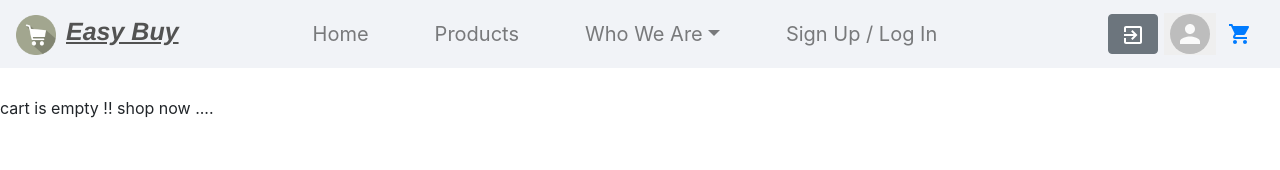
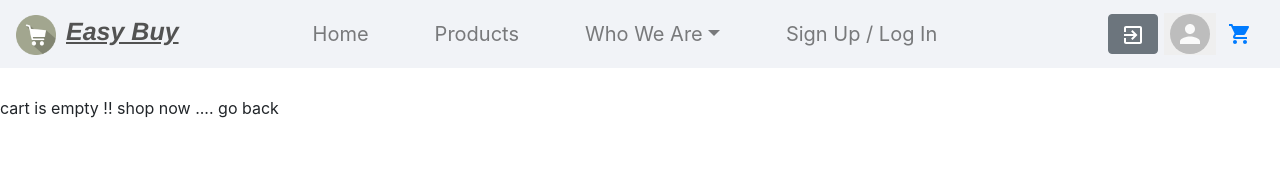
Before and after one commit to PralinJoardar/EasyBuy_e-commerce, a React (Create React App) app: page /cart in a window 1280 px wide. Shown: the top 170 px of the page. Built offline with nearby package versions, Linux system fonts and the light colour scheme.

Commit message:
new commit

```diff
--- a/src/components/Cart/Cart.js
+++ b/src/components/Cart/Cart.js
@@ -5,7 +5,7 @@ function Cart() {
         <>
         <br />
         <br />
-          cart is empty !! shop now  ....
+          cart is empty !! shop now  .... go back
         </>
     )
 }
```
